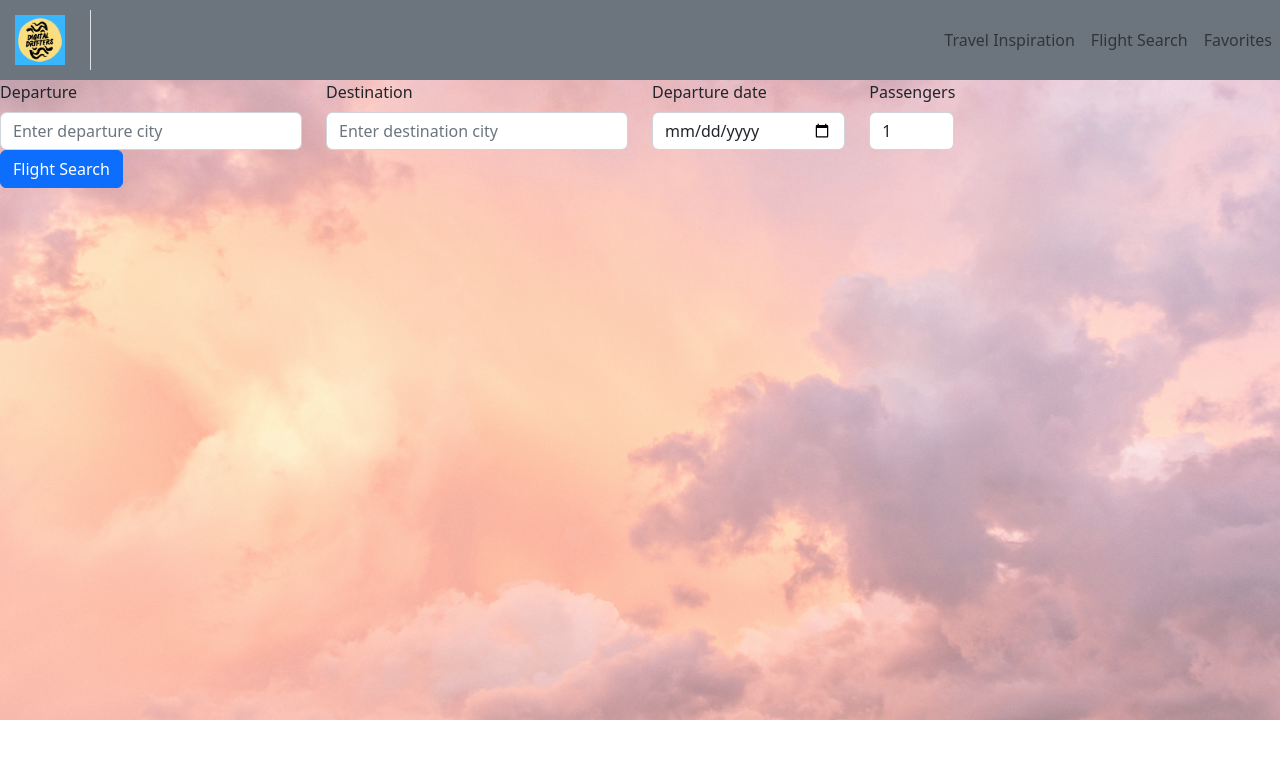
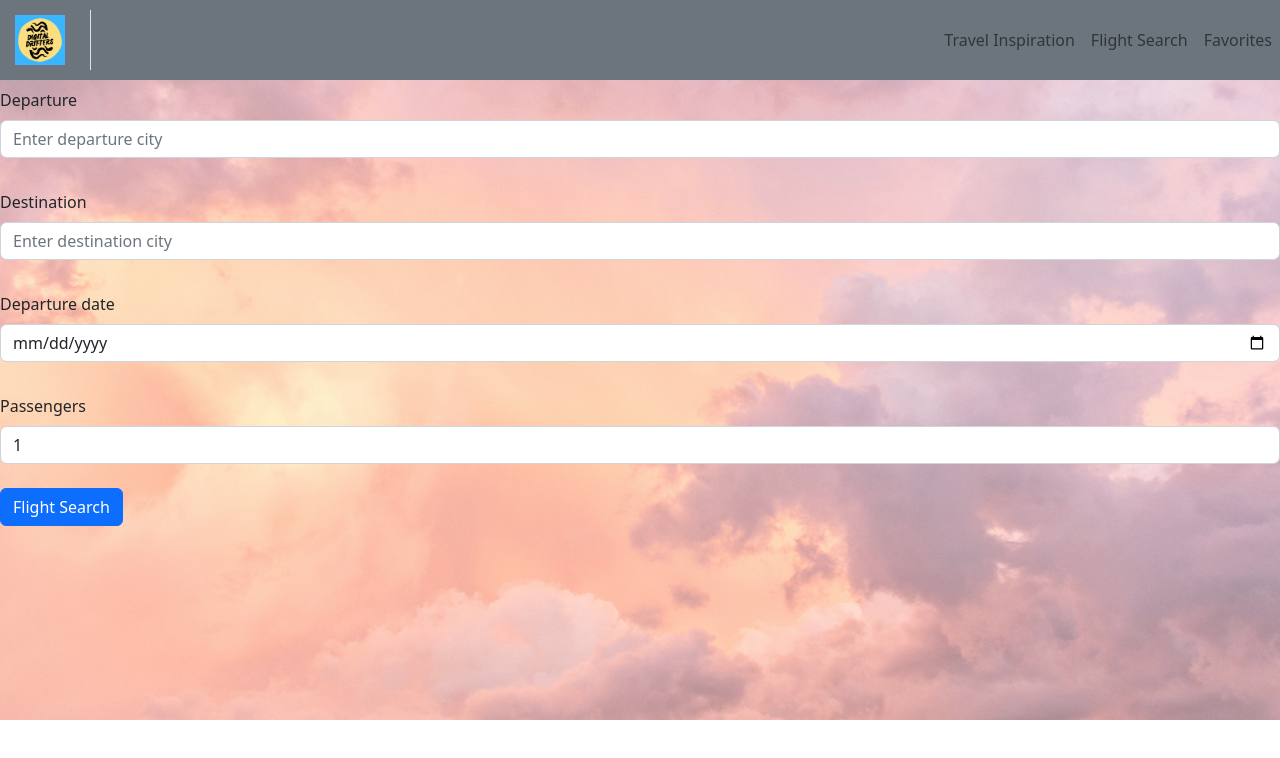
Before and after one commit to angistanzi/digital-drifters, a React (Create React App) app: page /flight-filter in a window 1280 px wide. Shown: the top 758 px of the page. Built offline with nearby package versions, Linux system fonts and the light colour scheme.

Commit message:
added spacing to flight filter page

```diff
--- a/src/components/flight-filter.js
+++ b/src/components/flight-filter.js
@@ -1,9 +1,10 @@
 import React, { useState } from "react";
-import { Form, Row, Dropdown } from "react-bootstrap";
+import { Form, Row } from "react-bootstrap";
 import { Button } from "react-bootstrap";
 import FlightResults from "./flight-results.js";
 import airports from "../data/airport-data.json";
 import { getFlightsData } from "./API.js";
+
 
 function FlightFilter() {
   const [departure, setDeparture] = useState("");
@@ -32,7 +33,7 @@ function FlightFilter() {
       <Form onSubmit={handleSubmit}>
         <Row>
           {/* Departure location input */}
-          <Form.Group className="col-md-3" controlId="formDeparture">
+          <Form.Group className="col-md-3, flight-form-group" controlId="formDeparture">
             <Form.Label>Departure</Form.Label>
             <Form.Control
               type="text"
@@ -43,7 +44,7 @@ function FlightFilter() {
             />
           </Form.Group>
           {/* Arrival location input */}
-          <Form.Group className="col-md-3" controlId="formDestination">
+          <Form.Group className="col-md-3, flight-form-group" controlId="formDestination">
             <Form.Label>Destination</Form.Label>
             <Form.Control
               type="text"
@@ -54,7 +55,7 @@ function FlightFilter() {
             />
           </Form.Group>
           {/* Flight dates input */}
-          <Form.Group className="col-md-2" controlId="formDepartureDate">
+          <Form.Group className="col-md-2, flight-form-group" controlId="formDepartureDate">
             <Form.Label>Departure date</Form.Label>
             <Form.Control
               type="date"
@@ -68,7 +69,7 @@ function FlightFilter() {
           <Form.Control type="date" />
         </Form.Group> */}
           {/* Number of passengers input */}
-          <Form.Group className="col-md-1" controlId="formPassengers">
+          <Form.Group className="col-md-1, flight-form-group" controlId="formPassengers">
             <Form.Label>Passengers</Form.Label>
             <Form.Control
               as="select"
@@ -85,80 +86,7 @@ function FlightFilter() {
             </Form.Control>
           </Form.Group>
         </Row>
-        {/* <Dropdown>
-        <Dropdown.Toggle
-          className="col-md-4"
-          variant="secondary"
-          id="filter-dropdown"
-        >
-          Additional Filters
-        </Dropdown.Toggle>
-        <Dropdown.Menu show={isOpen}>
-          <Dropdown.Header>Filter by</Dropdown.Header>
-          <Dropdown.Divider />
-          <Dropdown.Item>
-            <Form.Group className="col-md-12" controlId="formCabinClass">
-              <Form.Label>Cabin Class</Form.Label>
-              <Form.Control as="select" onChange={(e) => e.stopPropagation()}>
-                <option>Economy</option>
-                <option>Premium Economy</option>
-                <option>Business</option>
-                <option>First Class</option>
-              </Form.Control>
-            </Form.Group>
-          </Dropdown.Item>
-          <Dropdown.Item>
-            <Form.Group className="col-md-2" controlId="formDirectFlightsOnly">
-              <Form.Label>Direct Flights Only</Form.Label>
-              <Form.Check
-                type="checkbox"
-                label=""
-                onChange={(e) => e.stopPropagation()}
-              />
-            </Form.Group>
-          </Dropdown.Item>
-          <Dropdown.Item>
-            <Form.Group className="col-md-2" controlId="formFlexibleDates">
-              <Form.Label>Flexible Dates</Form.Label>
-              <Form.Check
-                type="checkbox"
-                label=""
-                onChange={(e) => e.stopPropagation()}
-              />
-            </Form.Group>
-          </Dropdown.Item>
-          <Dropdown.Item>
-            <Form.Group className="col-md-12" controlId="formDepartureTime">
-              <Form.Label>Departure Time</Form.Label>
-              <Form.Control
-                as="select"
-                defaultValue="Any"
-                onClick={(e) => e.stopPropagation()}
-              >
-                <option>Any</option>
-                <option>Morning</option>
-                <option>Afternoon</option>
-                <option>Evening</option>
-              </Form.Control>
-            </Form.Group>
-          </Dropdown.Item>
-          <Dropdown.Item>
-            <Form.Group className="col-md-12" controlId="formPriceRange">
-              <Form.Label>Price Range</Form.Label>
-              <Form.Control
-                type="number"
-                placeholder="Min"
-                onClick={(e) => e.stopPropagation()}
-              />
-              <Form.Control
-                type="number"
-                placeholder="Max"
-                onClick={(e) => e.stopPropagation()}
-              />
-            </Form.Group>
-          </Dropdown.Item>
-        </Dropdown.Menu>
-      </Dropdown> */}
+
         {/* Submit button */}
         <Button variant="primary" type="submit">
           Flight Search
--- a/src/components/home-page.jsx
+++ b/src/components/home-page.jsx
@@ -22,7 +22,7 @@ function HomePage() {
                 <Card.Text>
                   Book your flight today - refine by dates and price to fit your needs.
                 </Card.Text>
-                <Button variant="primary" onClick={() => window.location.href='/flight-results'}>Take me there</Button>
+                <Button variant="primary" onClick={() => window.location.href='/flight-filter'}>Take me there</Button>
               </Card.Body>
             </Card>
           </div>
--- a/src/components/navbar.jsx
+++ b/src/components/navbar.jsx
@@ -9,7 +9,7 @@ function Navbar() {
       className="navbar navbar-expand-lg navbar-light bg-secondary"
       style={{ height: "80px" }}
     >
-      <a className="navbar-brand" href="home-page.jsx">
+      <a className="navbar-brand" href="/">
         <img src={logoImg} alt="logo" height="50" />
       </a>
       <button
--- a/src/index.css
+++ b/src/index.css
@@ -33,3 +33,11 @@ body {
   height: 50px;
   margin-right: 10px;
 }
+/*flight search css*/
+.flight-form-group {
+  margin-bottom: 1rem;
+  padding-top: 0.5rem;
+  padding-bottom: 0.5rem;
+  padding-left: 1rem; /* Add left padding */
+  padding-right: 1rem; /* Add right padding */
+}
```
Also changed, not shown: 1 other file (tests, documents, lock files or other folders).
